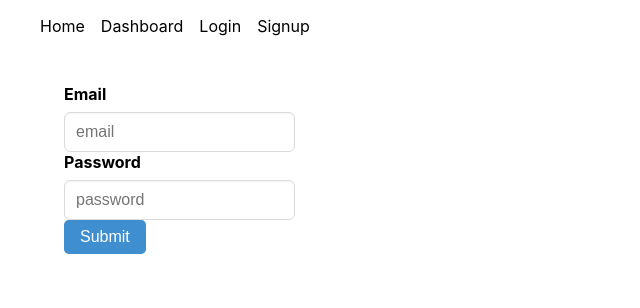
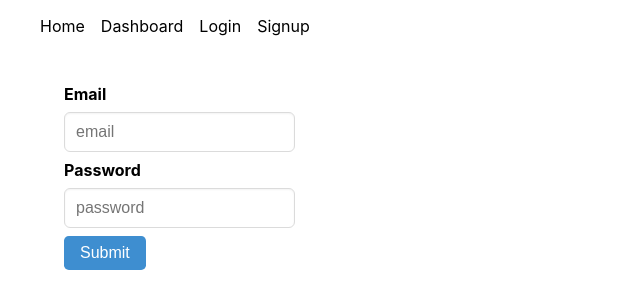
Before and after one commit to kamakuni/rails-spa, a React (Create React App) app in the folder front/app/: page /login in a window 1280 px wide. Shown: the top 308 px of the page, without its empty margins (0-640 px from the left). Built offline with nearby package versions, Linux system fonts and the light colour scheme.

Commit message:
update styles for form.

```diff
--- a/front/app/src/components/Login/Login.tsx
+++ b/front/app/src/components/Login/Login.tsx
@@ -46,7 +46,7 @@ const Login: React.FC = () => {
             {isAuthenticated
                 ? <Message body="You're already logged in." level="info"></Message>
                 : <form>
-                    <div>
+                    <div className={styles.control}>
                         <div>
                             <label className={styles.label} >Email</label>
                         </div>
@@ -54,7 +54,7 @@ const Login: React.FC = () => {
                             <input className={styles.input} type="text" placeholder="email" onChange={handleEmailChange} />
                         </div>
                     </div>
-                    <div>
+                    <div className={styles.control}>
                         <div>
                             <label className={styles.label} >Password</label>
                         </div>
@@ -62,7 +62,7 @@ const Login: React.FC = () => {
                             <input className={styles.input} type="text" placeholder="password" onChange={handlePasswordChange} />
                         </div>
                     </div>
-                    <div>
+                    <div className={styles.control}>
                         <button className={styles.button} type="submit" onClick={handleClick} >Submit</button>
                     </div>
                 </form>
--- a/front/app/src/components/SignUp/SignUp.tsx
+++ b/front/app/src/components/SignUp/SignUp.tsx
@@ -50,7 +50,7 @@ const SignUp: React.FC = () => {
     return (
         <div>
             <form>
-                <div>
+                <div className={styles.control}>
                     <div>
                         <label className={styles.label} >Email</label>
                     </div>
@@ -58,7 +58,7 @@ const SignUp: React.FC = () => {
                         <input className={styles.input} type="text" placeholder="email" onChange={handleEmailChange} />
                     </div>
                 </div>
-                <div>
+                <div className={styles.control}>
                     <div>
                         <label className={styles.label}>Password</label>
                     </div>
@@ -66,7 +66,7 @@ const SignUp: React.FC = () => {
                         <input className={styles.input} type="text" placeholder="password" onChange={handlePasswordChange} />
                     </div>
                 </div>
-                <div>
+                <div className={styles.control}>
                     <button className={styles.button} type="submit" onClick={handleClick} >Submit</button>
                 </div>
             </form >
--- a/front/app/src/styles/components/Login.module.scss
+++ b/front/app/src/styles/components/Login.module.scss
@@ -1,3 +1,7 @@
+.control {
+    margin-bottom: 0.5rem;
+}
+
 .button {
     background: rgb(62, 142, 208);
     color: rgb(255, 255, 255);
@@ -39,6 +43,7 @@
 }
 
 .input:focus {
-    border-color: rgb(67, 147, 215);
-    outline: none;
+    //border-color: rgb(67, 147, 215);
+    outline: solid 2px rgb(67, 147, 215);
+    outline-offset: 1px;
 }
```
